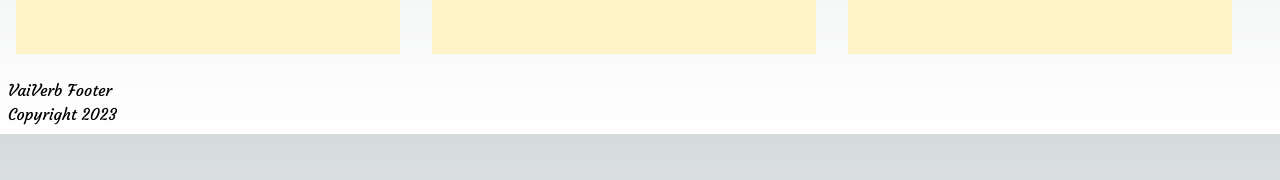
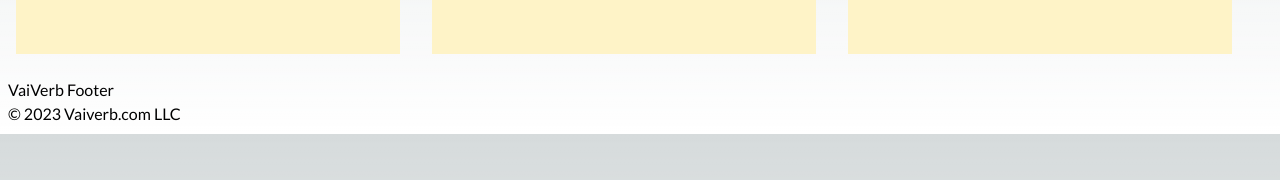
Before and after one commit to scottykrieg/vaiverb, a Next.js app: page / in a window 1280 px wide. Shown: the part 482-662 px from the top of the page. Built offline with nearby package versions, Linux system fonts and the light colour scheme.

Commit message:
Updated Footer

```diff
--- a/app/components/footer.js
+++ b/app/components/footer.js
@@ -1,16 +1,21 @@
-import { Courgette } from "next/font/google";
+import { Courgette, Lato } from "next/font/google";
 
 const courgette = Courgette({
   weight: "400",
   subsets: ["latin"],
 });
 
+const lato = Lato({
+  weight: "400",
+  subsets: ["latin"],
+});
+
 export default function Footer({ Component, pageProps }) {
   return (
-    <div className={courgette.className}>
+    <div className={lato.className}>
       <div className="p-2">
         <h1>VaiVerb Footer</h1>
-        <h6>Copyright 2023</h6>
+        <h6>© 2023 Vaiverb.com LLC</h6>
       </div>{" "}
     </div>
   );
```
